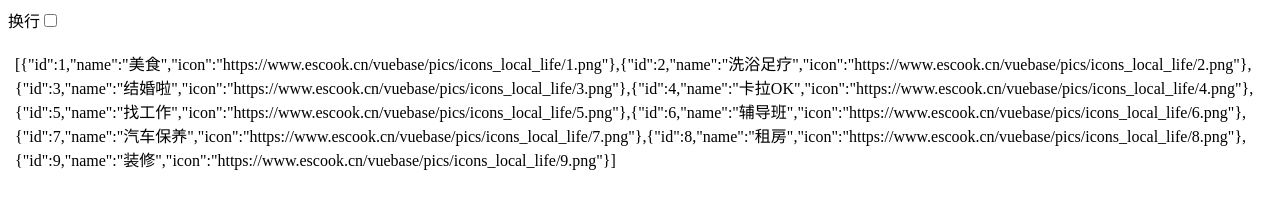
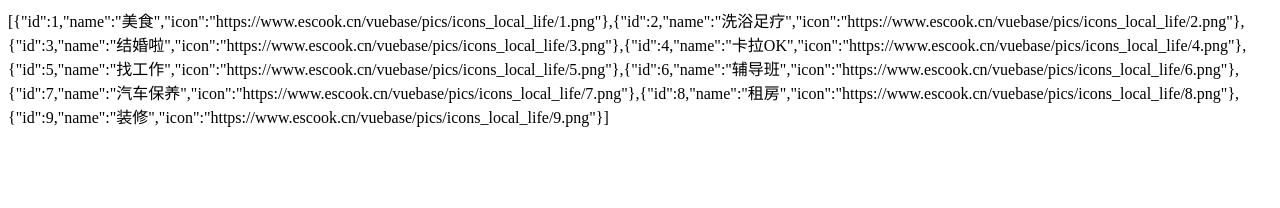
Before and after one commit to xufsq/xufsq.github.io, a plain HTML site: page index.html in a window 1280 px wide. Drawn offline with Linux system fonts and the light colour scheme.

Commit message:
Update index.html

```diff
--- a/index.html
+++ b/index.html
@@ -1,2 +1,5 @@
-
-<html><head><meta name="color-scheme" content="light dark"></head><body><div class="line-gutter-backdrop"></div><form autocomplete="off"><label class="line-wrap-control">换行<input type="checkbox" aria-label="换行"></label></form><table><tbody><tr><td class="line-number" value="1"></td><td class="line-content">[{"id":1,"name":"美食","icon":"https://www.escook.cn/vuebase/pics/icons_local_life/1.png"},{"id":2,"name":"洗浴足疗","icon":"https://www.escook.cn/vuebase/pics/icons_local_life/2.png"},{"id":3,"name":"结婚啦","icon":"https://www.escook.cn/vuebase/pics/icons_local_life/3.png"},{"id":4,"name":"卡拉OK","icon":"https://www.escook.cn/vuebase/pics/icons_local_life/4.png"},{"id":5,"name":"找工作","icon":"https://www.escook.cn/vuebase/pics/icons_local_life/5.png"},{"id":6,"name":"辅导班","icon":"https://www.escook.cn/vuebase/pics/icons_local_life/6.png"},{"id":7,"name":"汽车保养","icon":"https://www.escook.cn/vuebase/pics/icons_local_life/7.png"},{"id":8,"name":"租房","icon":"https://www.escook.cn/vuebase/pics/icons_local_life/8.png"},{"id":9,"name":"装修","icon":"https://www.escook.cn/vuebase/pics/icons_local_life/9.png"}]<span class="html-end-of-file"></span></td></tr></tbody></table></body></html>
+<html>
+<body>
+[{"id":1,"name":"美食","icon":"https://www.escook.cn/vuebase/pics/icons_local_life/1.png"},{"id":2,"name":"洗浴足疗","icon":"https://www.escook.cn/vuebase/pics/icons_local_life/2.png"},{"id":3,"name":"结婚啦","icon":"https://www.escook.cn/vuebase/pics/icons_local_life/3.png"},{"id":4,"name":"卡拉OK","icon":"https://www.escook.cn/vuebase/pics/icons_local_life/4.png"},{"id":5,"name":"找工作","icon":"https://www.escook.cn/vuebase/pics/icons_local_life/5.png"},{"id":6,"name":"辅导班","icon":"https://www.escook.cn/vuebase/pics/icons_local_life/6.png"},{"id":7,"name":"汽车保养","icon":"https://www.escook.cn/vuebase/pics/icons_local_life/7.png"},{"id":8,"name":"租房","icon":"https://www.escook.cn/vuebase/pics/icons_local_life/8.png"},{"id":9,"name":"装修","icon":"https://www.escook.cn/vuebase/pics/icons_local_life/9.png"}]
+</body>
+</html>
```
